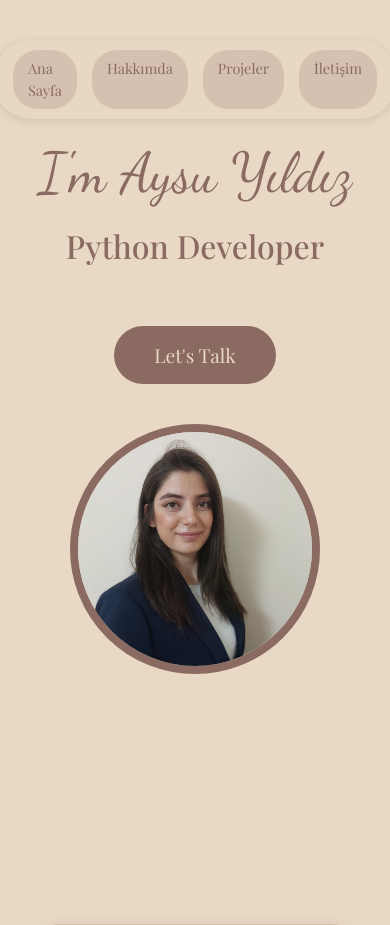
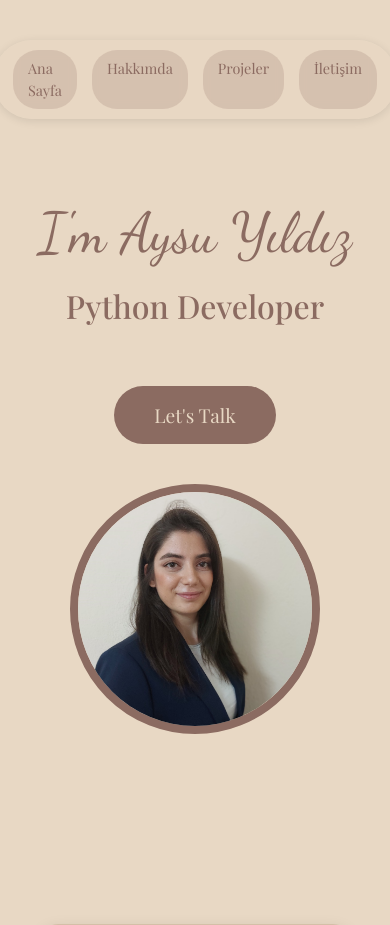
Before and after one commit to aysuyld/aysu_yildiz_, a Django app: page / in a window 390 px wide. Shown: the top 925 px of the page. Run offline with Django 5.2, Linux system fonts and the light colour scheme; parts of the project's set-up code (start-up, migrations or seed data) failed here and were passed over.

Commit message:
update home

```diff
--- a/projects/templates/home.html
+++ b/projects/templates/home.html
@@ -41,7 +41,7 @@
             width: 100%;
             max-width: 1200px;
             padding: 0 50px;
-            margin-top: 150px; /* Navigasyon butonlarıyla mesafeyi artırdım */
+            margin-top: 250px; /* 150px'den 250px'e çıkardım */
         }
 
         .content-left {
@@ -156,7 +156,7 @@
                 flex-direction: column;
                 text-align: center;
                 padding: 20px;
-                margin-top: 120px;
+                margin-top: 180px; /* Mobil görünüm için de artırdım */
             }
 
             .content-left {
```
